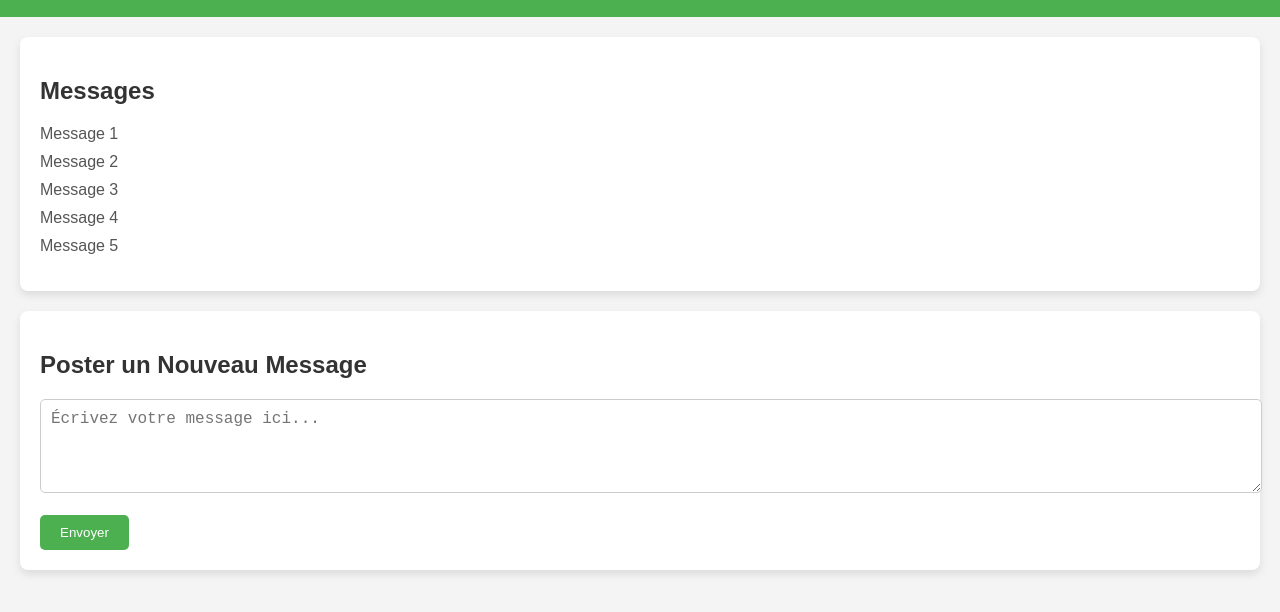
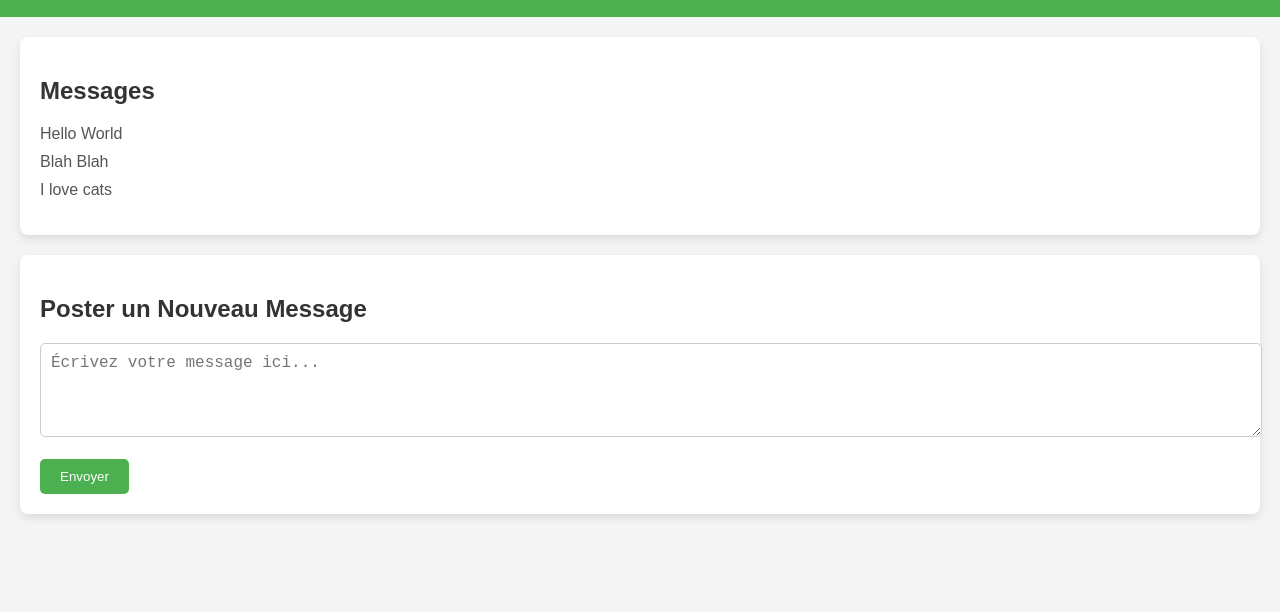
Before and after one commit to AlexandreCGithub/ArchiAppTP1_2, a plain HTML site: page index.html in a window 1280 px wide. Both pictures are taken after a click on the button "Envoyer". Shown: the part 60-672 px from the top of the page. Drawn offline with Linux system fonts and the light colour scheme.

Commit message:
updating messages

```diff
--- a/index.html
+++ b/index.html
@@ -12,7 +12,7 @@
     </header>
     <section>
         <h2>Messages</h2>
-        <ul>
+        <ul id="messagesList">
             <li>Message 1</li>
             <li>Message 2</li>
             <li>Message 3</li>
@@ -25,8 +25,10 @@
         <h2>Poster un Nouveau Message</h2>
         <textarea id="newMessage" rows="4" cols="50" placeholder="Écrivez votre message ici..."></textarea>
         <br><br>
-        <button>Envoyer</button>
+        <button id="sendButton">Envoyer</button>
     </section>
+
+    <script src="script.js"></script>
 
 </body>
 </html>
--- a/script.js
+++ b/script.js
@@ -13,8 +13,30 @@ function applique(f, tab) {
     return tab.map(f);
 }
 
-console.log(fact(6));
+//console.log(fact(6));
 
-applique(fact,[1,2,3,4,5,6]);
+//applique(fact,[1,2,3,4,5,6]);
 
-applique(function(n) { return (n+1); } , [1,2,3,4,5,6]);
+//applique(function(n) { return (n+1); } , [1,2,3,4,5,6]);
+
+msgs = [
+    { "msg" : "Hello World" },
+    { "msg" : "Blah Blah" },
+    { "msg" : "I love cats" }
+  ];
+
+function update(messages) {
+    const messagesList = document.getElementById('messagesList');
+
+    messagesList.innerHTML = '';
+
+    messages.forEach(message => {
+        const listItem = document.createElement('li');
+        listItem.textContent = message.msg;
+        messagesList.appendChild(listItem);
+    });
+}
+
+document.getElementById('sendButton').addEventListener('click', () => {
+    update(msgs);
+});
```
